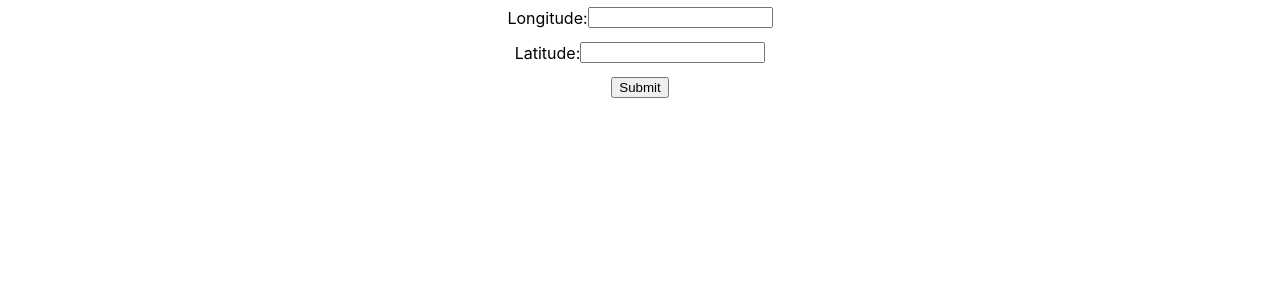
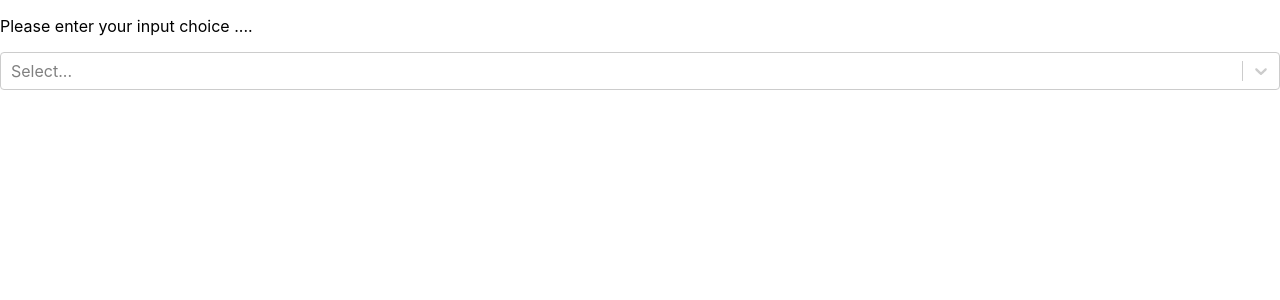
Before and after one commit to emredermann/CS458_Project3, a React (Create React App) app in the folder gps_application/: page / in a window 1280 px wide. Shown: the top 300 px of the page. Built offline with nearby package versions, Linux system fonts and the light colour scheme.

Commit message:
Input choice has been added.

```diff
--- a/gps_application/package.json
+++ b/gps_application/package.json
@@ -3,6 +3,7 @@
   "version": "0.1.0",
   "private": true,
   "dependencies": {
+    "@googlemaps/react-wrapper": "^1.1.32",
     "@testing-library/jest-dom": "^5.16.4",
     "@testing-library/react": "^13.0.1",
     "@testing-library/user-event": "^13.5.0",
--- a/gps_application/src/App.js
+++ b/gps_application/src/App.js
@@ -2,10 +2,11 @@ import './App.css';
 import React from 'react';
 import {angleCalc} from 'astronomy-bundle/utils';
 import {createMoon} from 'astronomy-bundle/moon';
+import { Wrapper, Status } from "@googlemaps/react-wrapper";
 
-
+import Select from 'react-select';
 import ReactDOM from 'react-dom/client';
-import { Form, Button, FormGroup, FormControl, ControlLabel, Row } from "react-bootstrap";
+import { Form, Button, FormGroup, FormControl, ControlLabel, Row, Col } from "react-bootstrap";
 
 class App extends React.Component {
 
@@ -15,10 +16,15 @@ class App extends React.Component {
         longitude: "",
         latitude: "",
         responseFlag : false,
+        input_option : 0
         };
 
       this.handleChange = this.handleChange.bind(this);
       this.handleSubmit = this.handleSubmit.bind(this);
+      this.handleOptionChange = this.handleOptionChange.bind(this);
+    }
+    handleOptionChange(event){
+        this.setState({option: event.value});
     }
     handleChange(event) {
         const name = event.target.name;
@@ -42,24 +48,37 @@ class App extends React.Component {
     }
 
     render() {
-
+        let inputOptions = [
+            {value:1 , label: "GPS"},
+            {value:2 , label: "Manual"}
+        ];
     return (
         <div
         style={{
-            display: "flex",
             justifyContent: "center",
             alignItems: "center",
           }}
         >
             <Row>
+                <Row>
+                    <p> Please enter your input choice .... </p>
+                <Select
+                        className="basic-single"
+                        classNamePrefix="select"
+                        onChange={this.handleOptionChange}
+                        options={inputOptions}
+                        />
+                </Row>
+
+                 { this.state.option == 2 ?
+                <Col md = {12}
+                    style={{
+                            display: "flex",
+                            justifyContent: "space-around",
+                        }}>
                     <Form onSubmit={this.handleSubmit}>
                         <Row
-                    style={{
-                        height: '35px',
-                        display: "flex",
-                        justifyContent: "center",
-                        alignItems: "center",
-                    }}>
+                        >
                             Longitude:
                             <input
                             type="text"
@@ -68,12 +87,7 @@ class App extends React.Component {
                             onChange={this.handleChange} />
                             </Row>
                         <Row
-                        style={{
-                            height: '35px',
-                            display: "flex",
-                            justifyContent: "center",
-                            alignItems: "center",
-                        }}>
+                             >
                             Latitude:
                             <input
                             type="text"
@@ -91,7 +105,30 @@ class App extends React.Component {
                             <input type="submit" value="Submit" />
                         </Row>
                     </Form>
+                </Col>
+                : null
+            }
+                { this.state.option == 1 ?
+
+                <Col md = {12}
+                             style={{
+                                height: '35px',
+                                display: "flex",
+                                justifyContent: "center",}}
+                                >
+                  <p>
+                      GPS option
+                      </p>
+                </Col>
+                         : null
+                        }
+
             </Row>
+
+
+
+
+
 
             <Row
                 style={{
@@ -102,11 +139,14 @@ class App extends React.Component {
                 }}>
 
                 { this.state.responseFlag ?
-
                     <p>
                         Latitude is : {this.state.latitude}  Longitude is :  {this.state.longitude}
                     </p>
-
+                // <Wrapper apiKey={"AIzaSyAvs-JNQhhyMi38iNEmRe45ehldcnSNce8"}>
+                //     <Map center={center} zoom={zoom}>
+                //              <Marker position={position} />
+                //     </Map>
+                // </Wrapper>
                 : null
                 }
             </Row>
```
Also changed, not shown: 2 other files (tests, documents, lock files or other folders). Lines whose indentation alone changed are shown as unchanged.
